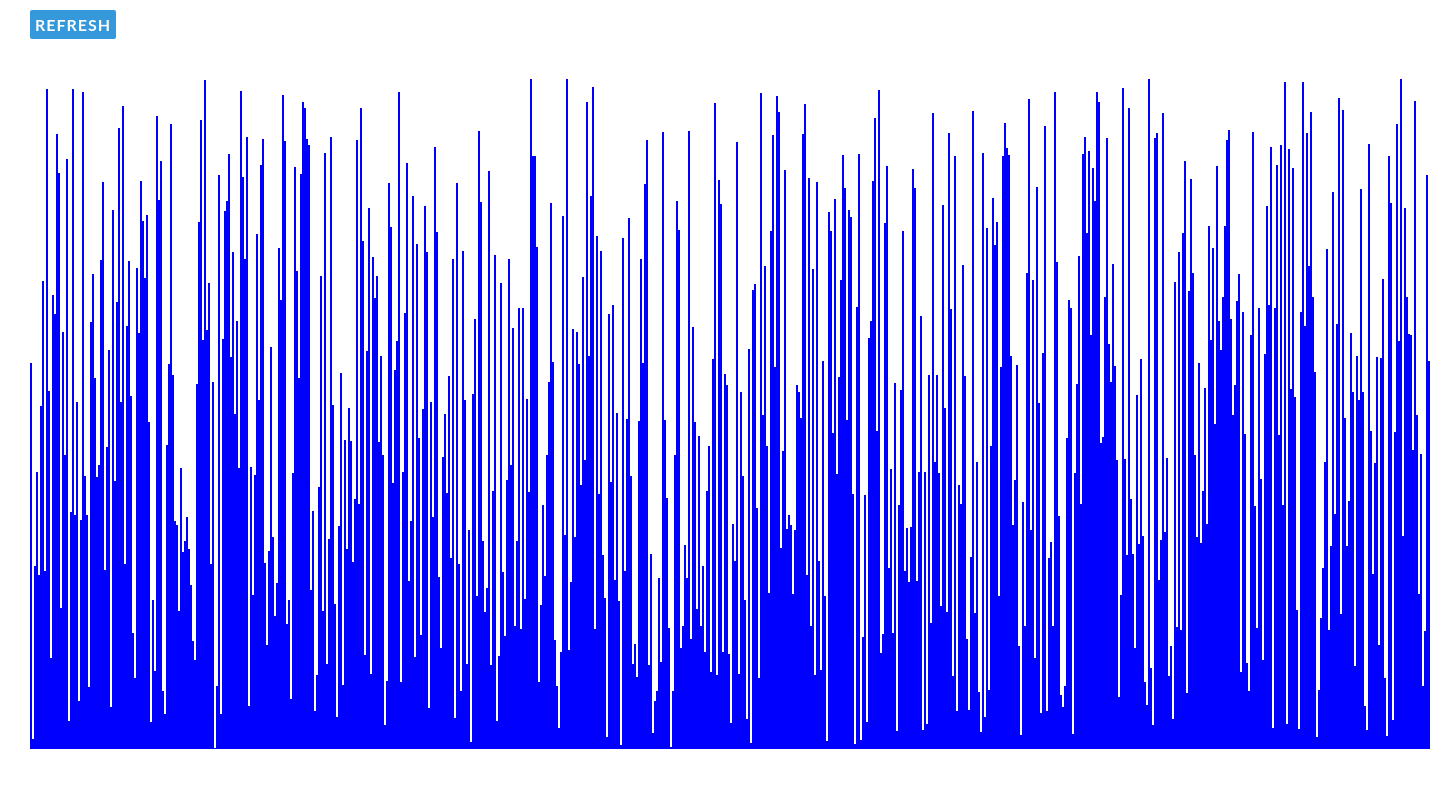
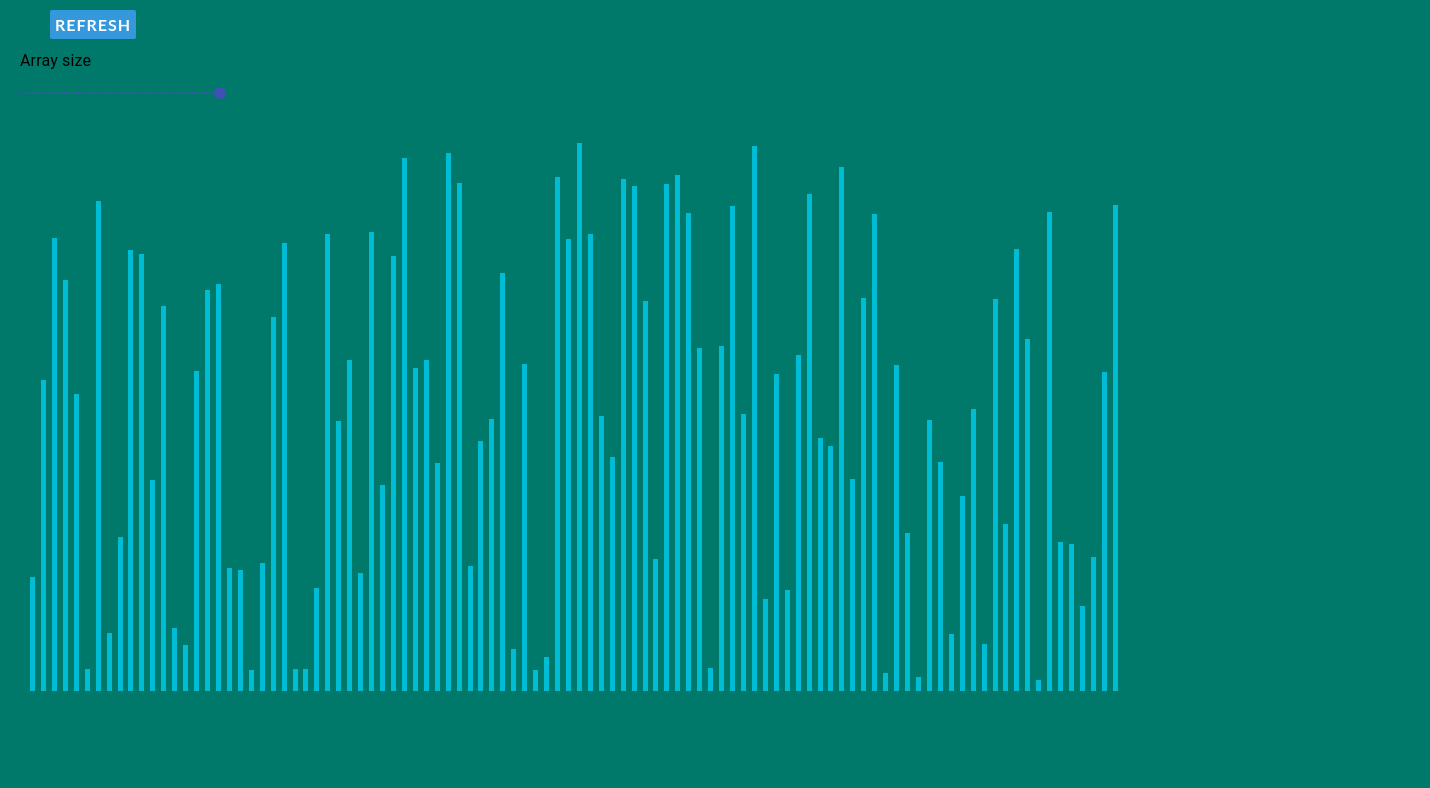
Before and after one commit to Roman1510/sorting-algorithms, a React (Create React App) app: page / in a window 1280 px wide. Shown: the top 788 px of the page, 1430 px wide, since content can reach past the window. Built offline with nearby package versions, Linux system fonts and the light colour scheme.

Commit message:
added a slided

```diff
--- a/package.json
+++ b/package.json
@@ -3,6 +3,7 @@
   "version": "0.1.0",
   "private": true,
   "dependencies": {
+    "@material-ui/core": "^4.11.1",
     "@testing-library/jest-dom": "^5.11.6",
     "@testing-library/react": "^11.2.2",
     "@testing-library/user-event": "^12.2.2",
--- a/src/components/App.css
+++ b/src/components/App.css
@@ -1,15 +1,17 @@
 .line {
-  height: 20px;
-  background-color:blue;
-  width:1px;
-  padding-left: 2px;
+  background-color:#00bcd4;
+  transition: height 0.2s cubic-bezier(0, 0, 1, 1) 500ms;
 }
 .graph {
   width: 85%;
-  height: 30px;
   padding: 30px;
   display:flex;
-  align-items: baseline;
+  align-items: flex-end;
+  height:550px;
+  justify-content: space-between;
+}
+.divslider {
+  margin-left:20px
 }
 /* BUTTONS */
 .btn {
--- a/src/components/App.js
+++ b/src/components/App.js
@@ -1,5 +1,8 @@
 import "./App.css";
 import React, { useState } from "react";
+import { makeStyles } from "@material-ui/core/styles";
+import Typography from "@material-ui/core/Typography";
+import Slider from "@material-ui/core/Slider";
 
 var RandomizeArray = (length, height) => {
   var arr = [];
@@ -8,7 +11,7 @@ var RandomizeArray = (length, height) => {
       <div
         className="line"
         key={index}
-        style={{ height: randomIntFromInterval(1, height) }}
+        style={{ height: randomIntFromInterval(1, height), width: "5px" }}
       ></div>
     );
   }
@@ -18,17 +21,47 @@ function randomIntFromInterval(min, max) {
   // min and max included
   return Math.floor(Math.random() * (max - min + 1) + min);
 }
+
+const useStyles = makeStyles({
+  root: {
+    width: 200,
+  },
+});
+
+function valuetext(value) {
+  //here I can update the value of an array I generate
+  return `${value}`;
+}
 function App() {
-  const [arr, setArr] = useState(RandomizeArray(700, 670));
+  const classes = useStyles();
+  const [arr, setArr] = useState(RandomizeArray(100, 550));
   var RefreshButton = () => {
-    setArr(RandomizeArray(700, 670));
+    setArr(RandomizeArray(100, 550));
   };
 
   return (
     <>
-      <a onClick={() => RefreshButton()} href="#" class="btn btn-1">
-        Refresh
-      </a>
+      <div className="divslider">
+        <a onClick={() => RefreshButton()} href="/#" className="btn btn-1">
+          Refresh
+        </a>
+        <div className={classes.root}>
+          <Typography id="discrete-slider" gutterBottom>
+            Array size
+          </Typography>
+          <Slider
+            defaultValue={30}
+            getAriaValueText={valuetext}
+            aria-labelledby="discrete-slider"
+            valueLabelDisplay="off"
+            step={1}
+            marks
+            min={1}
+            max={15}
+            track={false}
+          />
+        </div>
+      </div>
 
       <div className="graph">{arr}</div>
     </>
--- a/src/index.css
+++ b/src/index.css
@@ -5,6 +5,7 @@ body {
     sans-serif;
   -webkit-font-smoothing: antialiased;
   -moz-osx-font-smoothing: grayscale;
+  background-color: #00796b;
 }
 
 code {
```
Also changed, not shown: 2 other files (tests, documents, lock files or other folders).
